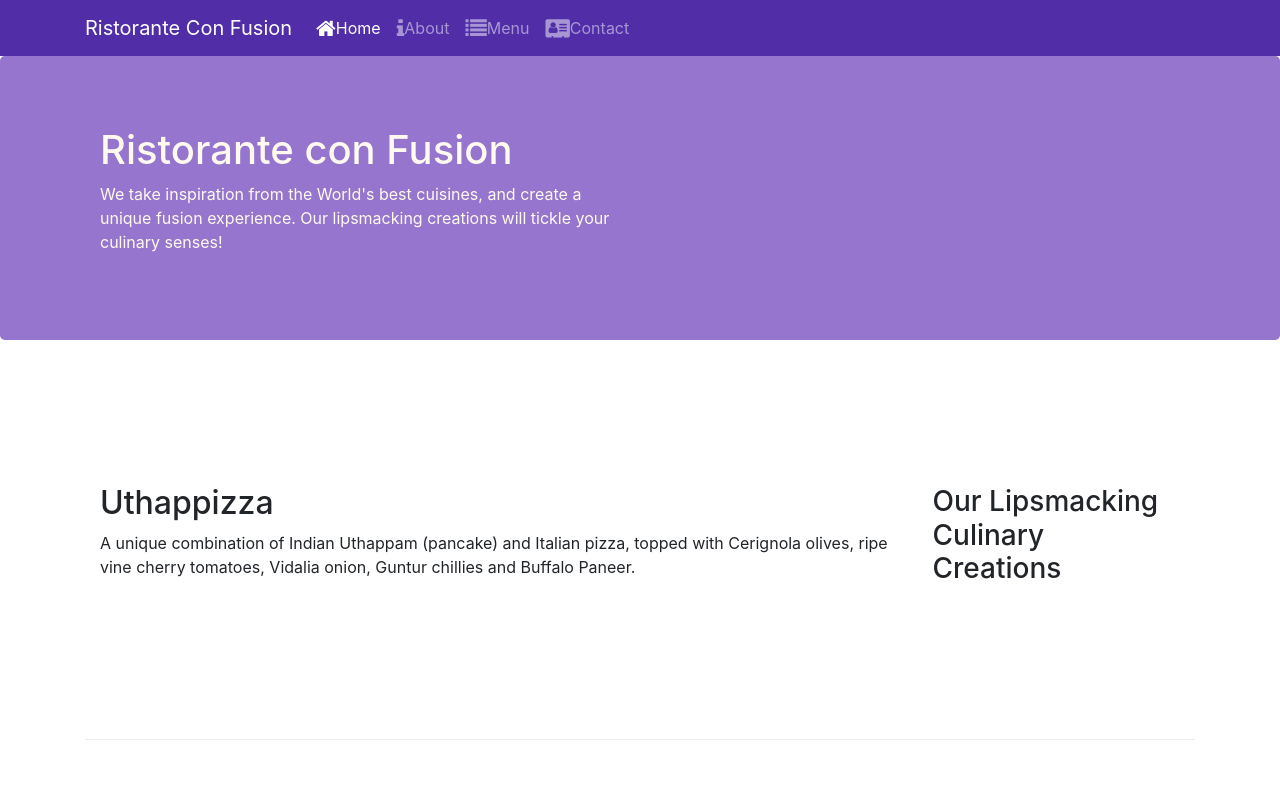
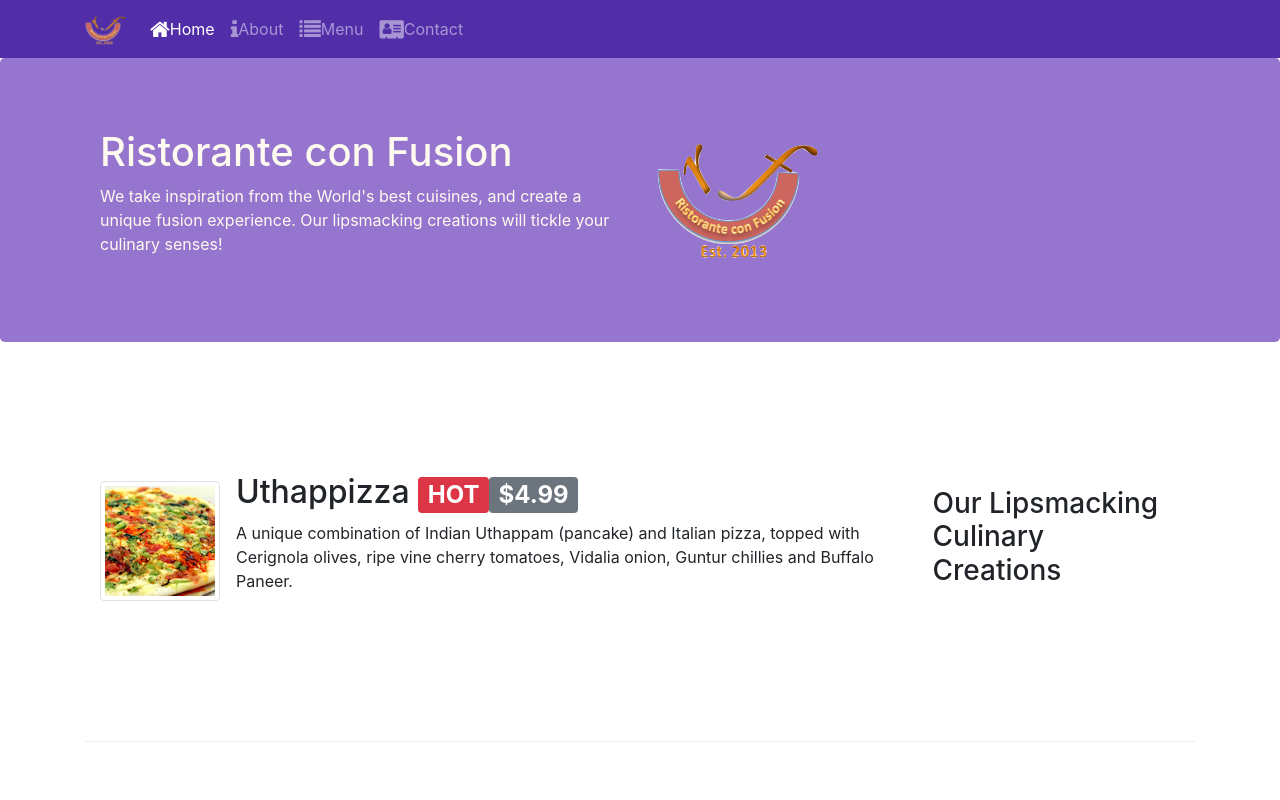
Before and after one commit to aakhya1/pizzaOrder-website-CourseraProject-, a website: page index.html in a window 1280 px wide. Shown: the top 800 px of the page. Drawn offline with nearby package versions, Linux system fonts and the light colour scheme.

Commit message:
images,media,alerting users

```diff
--- a/index.html
+++ b/index.html
@@ -20,7 +20,7 @@
         <button class="navbar-toggler" type="button" data-toggle="collapse" data-target="#Navbar">
             <span class="navbar-toggler-icon"></span>
         </button>
-        <a class="navbar-brand" href="#">Ristorante Con Fusion</a>
+        <a class="navbar-brand" href="#"><img src="img/logo.png" height="30" width="41"></a>
         <div class="collapse navbar-collapse" id="Navbar">
             <ul class="navbar-nav mr-auto">
             <li class="nav-item active"><a class="nav-link" href="#"><span class="fa fa-home fa-lg"></span>Home</a></li>
@@ -42,7 +42,8 @@
                     <h1>Ristorante con Fusion</h1>
                     <p>We take inspiration from the World's best cuisines, and create a unique fusion experience. Our lipsmacking creations will tickle your culinary senses!</p>
                 </div>
-                <div class="col-12 col-sm">
+                <div class="col-12 col-sm align-self-center">
+                    <img src="img/logo.png" class="img-fluid">
                 </div>
             </div>
         </div>
@@ -54,8 +55,15 @@
                 <h3>Our Lipsmacking Culinary Creations</h3>
             </div>
             <div class="col col-sm order-sm-first col-md">
-                <h2>Uthappizza</h2>
-                <p>A unique combination of Indian Uthappam (pancake) and Italian pizza, topped with Cerignola olives, ripe vine cherry tomatoes, Vidalia onion, Guntur chillies and Buffalo Paneer.</p>
+                <div class="media">
+                    <img class="d-floex mr-3 img-thumbnail align-self-center"src="img/uthappizza.png" alt="uthappizza">
+                    <div class="media-body">
+                        <h2 class="mt-o">Uthappizza <span class="badge badge-danger">HOT</span><span class="badge badge-secondary">$4.99</span></h2>
+                        <p class="d-none d-sm-block">A unique combination of Indian Uthappam (pancake) and Italian pizza, topped with Cerignola olives, ripe vine cherry tomatoes, Vidalia onion, Guntur chillies and Buffalo Paneer.</p>
+
+                    </div>
+
+                </div>
             </div>
         </div>
 
@@ -75,9 +83,15 @@
                 <h3>Meet our Culinary Specialists</h3>
             </div>
             <div class="col col-sm order-sm-first col-md">
-                <h2>Alberto Somayya</h2>
+                <div class="media">
+                <img class="d-flex  mr-3 img-thumbnail align-self-center"src="img/alberto.png" alt="alberto">
+                <div class="media-body">
+                    <h2 class="mt-0">Alberto Somayya</h2>
                 <h4>Executive Chef</h4>
                 <p>Award winning three-star Michelin chef with wide International experience having worked closely with whos-who in the culinary world, he specializes in creating mouthwatering Indo-Italian fusion experiences. </p>
+                </div>
+            </div>
+
             </div>
         </div>
     </div>
```
Also changed, not shown: aboutus.html (+2 -1 lines), contactus.html (+3 -2 lines), img/alberto.png (added), img/buffet.png (added), img/logo.png (added), img/uthappizza.png (added), 1 other file.
